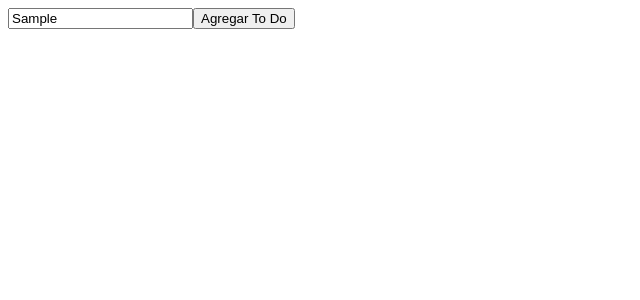
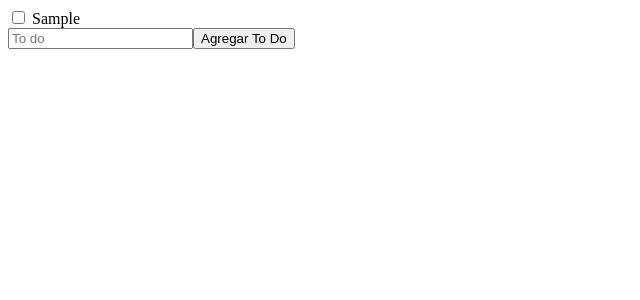
Before and after one commit to storres93/UTN_Workshop, a React app: page / in a window 1280 px wide. Both pictures are taken after typing "Sample" into the empty fields and a click on the button "Agregar To Do". Shown: the top 300 px of the page, without its empty margins (0-640 px from the left). Built offline with nearby package versions, Linux system fonts and the light colour scheme.

Commit message:
feat(*): add todo list and todo item

```diff
--- a/package.json
+++ b/package.json
@@ -21,6 +21,7 @@
   "devDependencies": {
     "babel-core": "^6.25.0",
     "babel-loader": "^7.1.0",
+    "babel-plugin-transform-class-properties": "^6.24.1",
     "babel-preset-es2015": "^6.24.1",
     "babel-preset-react": "^6.24.1",
     "babel-preset-react-hmre": "^1.1.1",
--- /dev/null
+++ b/src/components/todo-container/components/todo-creator/index.jsx
@@ -0,0 +1,35 @@
+import React, {
+	Component
+} from 'react';
+
+export default class TodoCreator extends Component {
+	static defaultProps = {
+		todo: ''
+	};
+
+	constructor(props) {
+		super(props);
+
+		this.createTodo = props.createTodo;
+		this.handleInputChange = this.handleInputChange.bind(this);
+		this.handleClick = this.handleClick.bind(this);
+	}
+
+	handleInputChange(event) {
+		this.todo = event.target.value;
+		this.forceUpdate();
+	}
+
+	handleClick() {
+		this.createTodo(this.todo);
+		this.todo = '';
+		this.forceUpdate();
+	}
+
+	render() {
+		return <div>
+			<input type="text" value={ this.todo } placeholder="To do" onChange={this.handleInputChange} />
+			<button onClick={this.handleClick}>Agregar To Do</button>
+		</div>;
+	}
+}
--- /dev/null
+++ b/src/components/todo-container/components/todo-list/components/todo-list-item/index.jsx
@@ -0,0 +1,21 @@
+import React, {
+	Component
+} from 'react';
+
+export default class TodoListItem extends Component {
+	static defaultProps = {
+		todo: ''
+	};
+
+	constructor(props) {
+		super(props);
+
+		this.todo = this.props.todo;
+	}
+
+	render() {
+		return <div>
+			<input type="checkbox" /> <span> { this.todo } </span>
+		</div>
+	}
+}
--- /dev/null
+++ b/src/components/todo-container/components/todo-list/index.jsx
@@ -0,0 +1,26 @@
+import React, {
+	Component
+} from 'react';
+
+import TodoListItem from './components/todo-list-item';
+export default class TodoList extends Component {
+	static defaultProps = {
+		todos: []
+	}
+
+	constructor(props) {
+		super(props);
+
+		this.todos = this.props.todos;
+	}
+
+	render() {
+		var todoItems = this.todos.map((todo) => (
+			<TodoListItem todo={ todo } />
+		));
+
+		return <div>
+			{ todoItems }
+		</div>
+	}
+}
--- /dev/null
+++ b/src/components/todo-container/index.jsx
@@ -0,0 +1,35 @@
+import React, {
+	Component
+} from 'react';
+
+import TodoList from './components/todo-list';
+import TodoCreator from './components/todo-creator';
+
+export default class TodoContainer extends Component {
+	static defaultProps = {
+		todos: []
+	}
+
+	constructor(props) {
+		super(props);
+
+		this.createTodo = this.createTodo.bind(this);
+		this.todos = this.props.todos;
+	}
+
+	createTodo(newTodo) {
+		this.todos.push(newTodo);
+		this.forceUpdate();
+	}
+
+	render() {
+		return <div>
+			<div>
+				<TodoList todos={ this.todos } />
+			</div>
+			<div>
+				<TodoCreator createTodo={ this.createTodo } />
+			</div>
+		</div>
+	}
+}
--- a/src/components/todo-creator/index.jsx
+++ /dev/null
@@ -1,23 +0,0 @@
-import React, {
-	Component
-} from 'react';
-
-export default class TodoCreator extends Component {
-
-	constructor(props) {
-		super(props);
-
-		this.handleClick = this.handleClick.bind(this);
-	}
-
-	handleClick() {
-		alert('Hola mundo');
-	}
-
-	render() {
-		return <div>
-			<input type="text" placeholder="To do" />
-			<button onClick={this.handleClick}>Agregar To Do</button>
-		</div>;
-	}
-}
--- a/src/index.jsx
+++ b/src/index.jsx
@@ -4,8 +4,8 @@ import {
 
 import React from "react";
 
-import TodoCreator from "./components/todo-creator";
+import TodoContainer from "./components/todo-container";
 
 const containerEl = document.getElementById("react-app");
 
-render(<TodoCreator />, containerEl);
+render(<TodoContainer />, containerEl);
```
Also changed, not shown: .babelrc.
